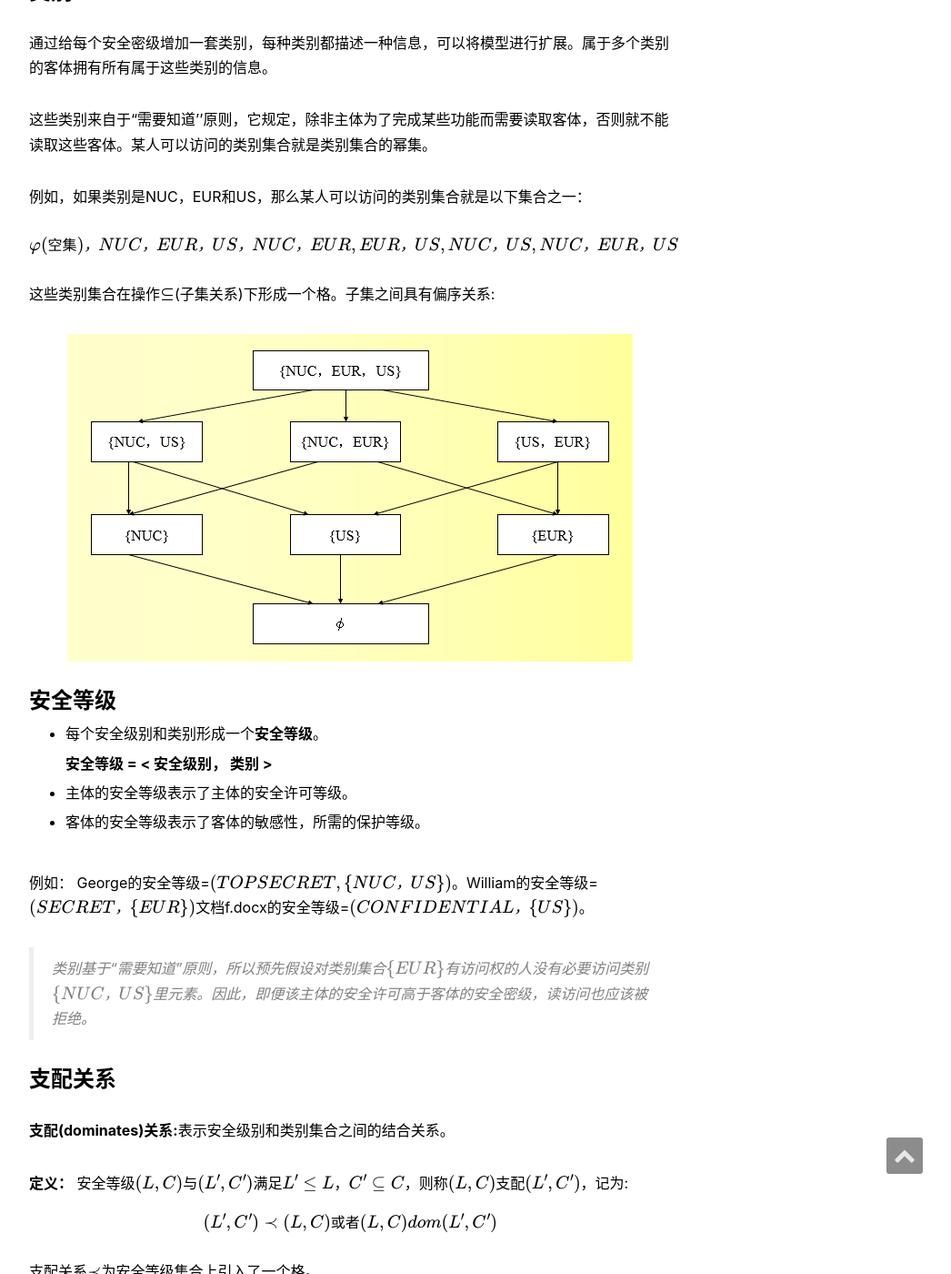
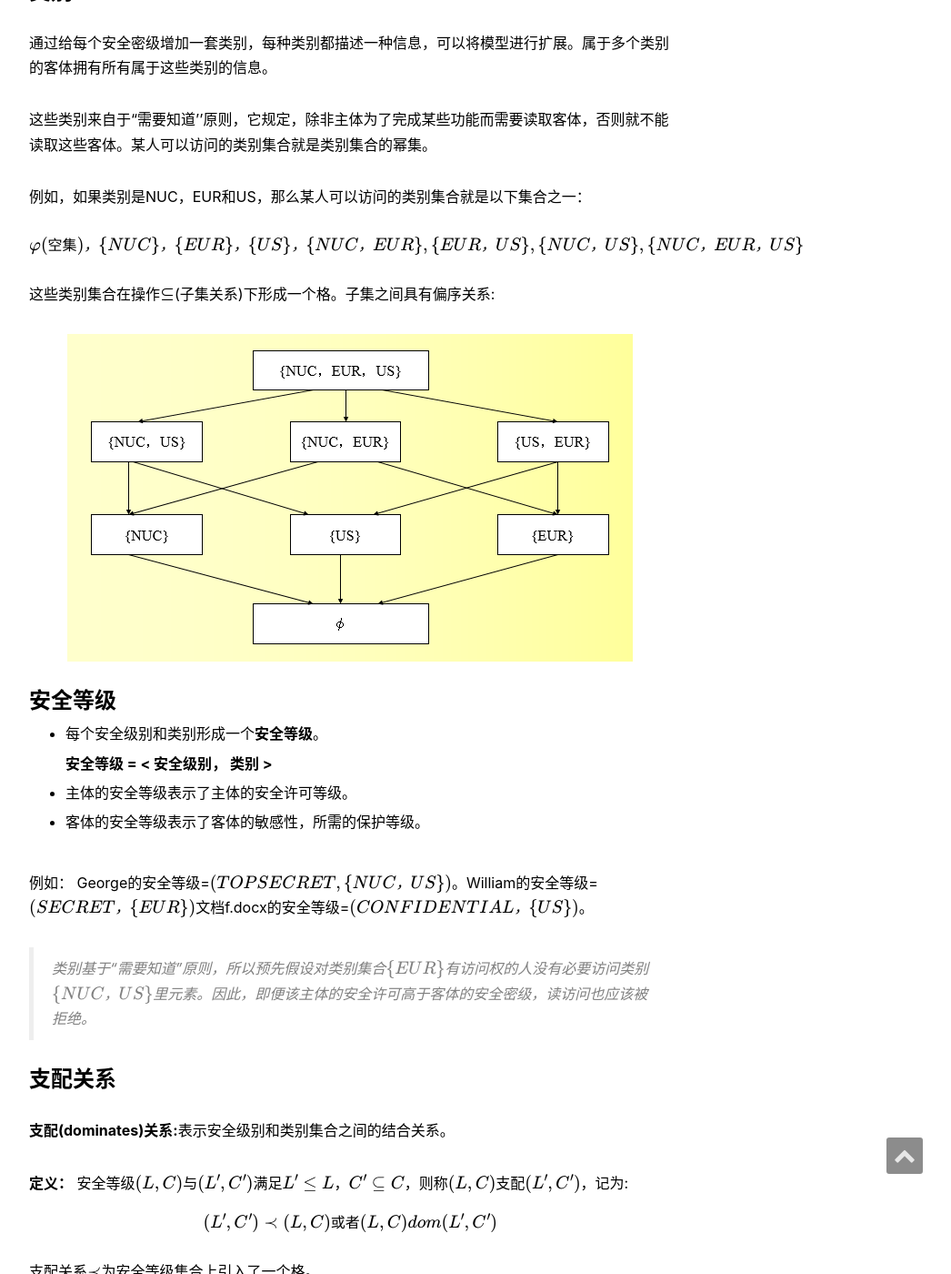
Before and after one commit to binism/binism.github.io, a Jekyll site: the page built from _posts/2016-6-29-BLP-Model.md, in a window 1280 px wide and 1400 px high, scrolled down 3673 px. Shown: the whole window at 91% size, without its empty margins (233-1279 px from the left). Built offline with Jekyll 4.4.1, drawn with Linux system fonts in a browser that asks for light colours; formulas are drawn with MathJax 3; comment, search, counter and statistics services are not loaded; some of the changed text lies outside the part shown.

Commit message:
update BLP.md

```diff
--- a/_posts/2016-6-29-BLP-Model.md
+++ b/_posts/2016-6-29-BLP-Model.md
@@ -79,7 +79,7 @@ s可以写o，当且仅当$$ l_s < l_o $$。且s对o具有自主型写权限。
 
 例如，如果类别是NUC，EUR和US，那么某人可以访问的类别集合就是以下集合之一：
 
-\\[ φ(空集)，{NUC}，{EUR}，{US}，{NUC，EUR} , {EUR，US} , {NUC，US} , {NUC，EUR，US} \\]
+\\[ φ(空集)，\\{NUC\\}，\\{EUR\\}，\\{US\\}，\\{NUC，EUR\\} , \\{EUR，US\\} , \\{NUC，US\\} , \\{NUC，EUR，US\\} \\]
 
 这些类别集合在操作⊆(子集关系)下形成一个格。子集之间具有偏序关系:
 
@@ -111,4 +111,4 @@ s可以写o，当且仅当$$ l_s < l_o $$。且s对o具有自主型写权限。
 
 ### 基本安全定理
 
-设系统$$ ∑ $$的某一个初始安全状态为$$ σ_0 $$，$$ T $$是状态转换的集合。如果$$ T $$的每个元素都遵守简单安全条件和\*\－属性，那么对于每个$$ i ≥ 0 $$，状态$$ σ_i $$都是安全的。
+设系统$$ ∑ $$的某一个初始安全状态为$$ σ_0 $$，$$ T $$是状态转换的集合。如果$$ T $$的每个元素都遵守简单安全条件和\*－属性，那么对于每个$$ i ≥ 0 $$，状态$$ σ_i $$都是安全的。
```
